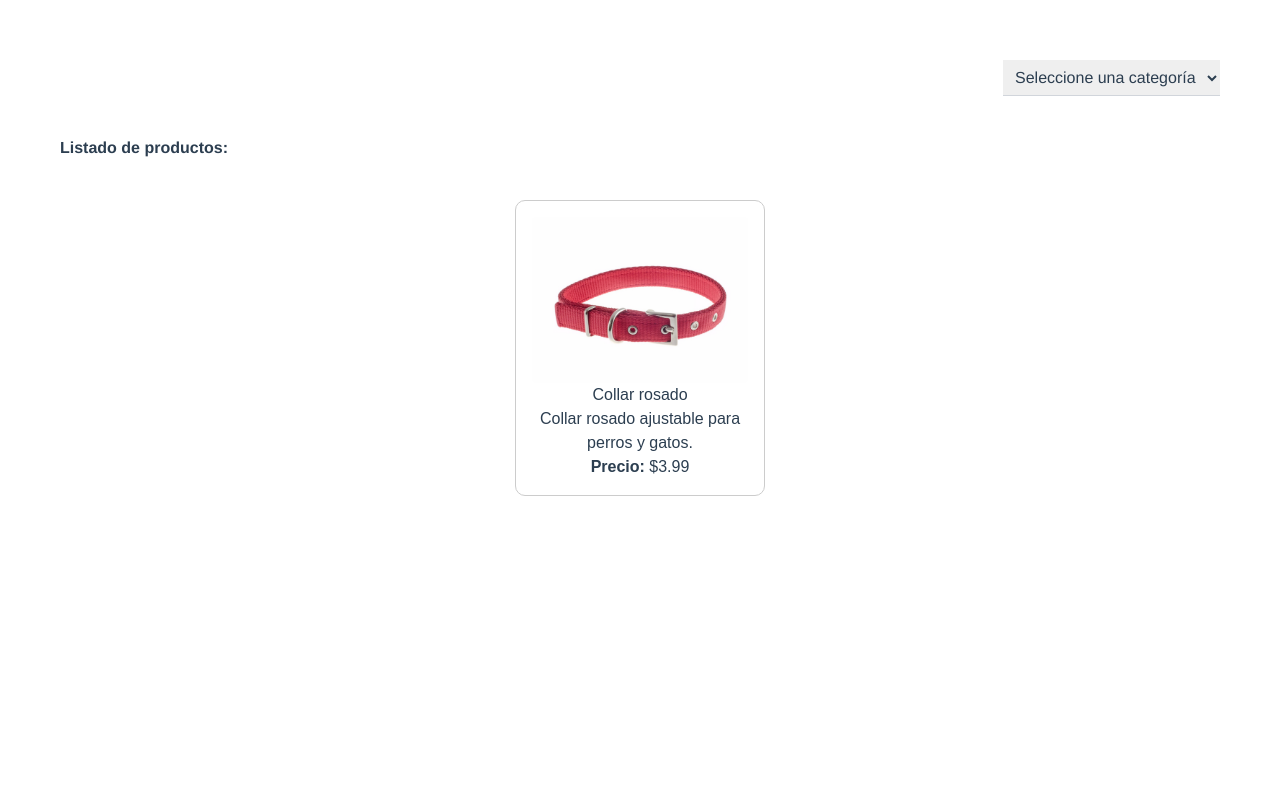
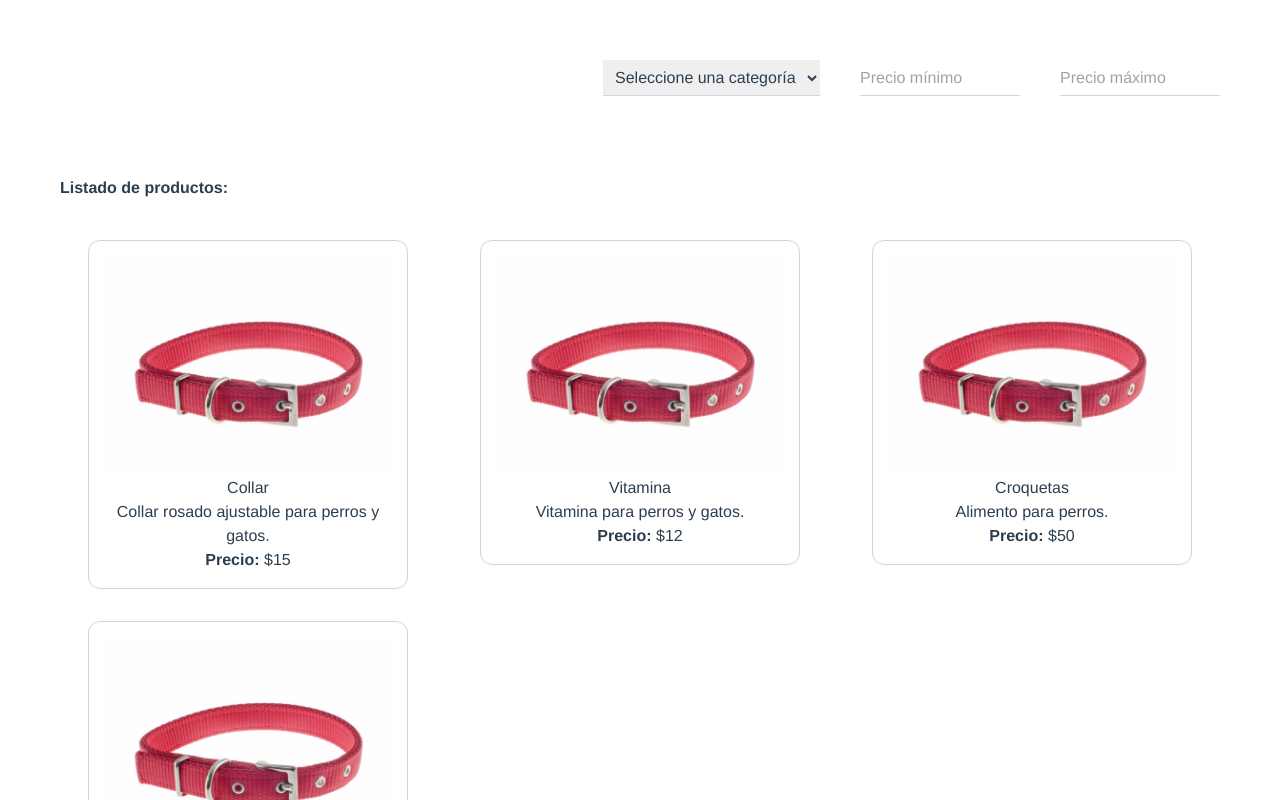
Before and after one commit to vdelianny/pet-shop, a Vue app: page / in a window 1280 px wide. Shown: the top 800 px of the page. Built offline with nearby package versions, Linux system fonts and the light colour scheme.

Commit message:
propiedades computadas y observadores

```diff
--- a/src/components/CategoryFilter.vue
+++ b/src/components/CategoryFilter.vue
@@ -3,7 +3,6 @@
     <select
       v-model="category"
       class="p-2 border-b border-gray-300 outline-none"
-      @change="emit('update:modelValue', $event.target.value)"
     >
       <option disabled value="">Seleccione una categoría</option>
       <option
@@ -18,12 +17,18 @@
 </template>
 
 <script setup>
-import { ref, defineProps, defineEmits } from "vue"
+import { computed, defineProps, defineEmits } from "vue"
 
-defineProps({
-  categories: Array,
+const props = defineProps({
+  modelValue: String,
+  categories: Array
 })
-const emit = defineEmits(["update"])
+const emit = defineEmits(["update:modelValue"])
 
-const category = ref("")
+const category = computed({
+  get: () => props.modelValue,
+  set: (val) => {
+    emit('update:modelValue', val)
+  }
+})
 </script>
--- a/src/components/ProductCard.vue
+++ b/src/components/ProductCard.vue
@@ -1,31 +1,18 @@
 <template>
-  <div class="card">
-    <img :src="imageUrl" :alt="title" class="product-image" />
-    <h3>{{ title }}</h3>
-    <p>{{ description }}</p>
-    <p><strong>Precio: </strong>${{ price }}</p>
+  <div class="border border-gray-300 rounded-xl text-center m-auto w-80 p-4">
+    <img :src="imageUrl" :alt="data.title" class="w-full" />
+    <h3>{{ data.title }}</h3>
+    <p>{{ data.description }}</p>
+    <p><strong>Precio: </strong>${{ data.price }}</p>
   </div>
 </template>
 
 <script setup>
 const imageUrl = "../products/collar.jpg"
-const title = "Collar rosado"
-const description = "Collar rosado ajustable para perros y gatos."
-const price = 3.99
+
+import { defineProps } from "vue"
+
+defineProps({
+  data: Object
+})
 </script>
-
-<style scoped>
-.card {
-  border: 1px solid #ccc;
-  padding: 1rem;
-  border-radius: 10px;
-  max-width: 250px;
-  text-align: center;
-  font-family: sans-serif;
-  margin: auto;
-}
-.product-image {
-  width: 100%;
-  border-radius: 5px;
-}
-</style>
--- a/src/views/ProductList.vue
+++ b/src/views/ProductList.vue
@@ -1,22 +1,112 @@
 <template>
-  <CategoryFilter :categories="categories" v-model="category" />
-  <h2 class="my-10 text-start font-semibold">
+  <div class="flex gap-10 justify-end">
+    <CategoryFilter :categories="categories" v-model="category" />
+    <input
+      placeholder="Precio mínimo"
+      type="number"
+      v-model="filters.minPrice"
+      class="w-40 outline-none border-b border-gray-300"
+    />
+    <input
+      placeholder="Precio máximo"
+      type="number"
+      v-model="filters.maxPrice"
+      class="w-40 outline-none border-b border-gray-300"
+    />
+  </div>
+  <h2 class="mt-20 text-start font-semibold">
     Listado de productos: {{ category }}
   </h2>
-  <div>
-    <ProductCard />
+  <div class="mt-10 grid grid-cols-3 gap-x-4 gap-y-8">
+    <div v-for="product in productsFiltered" :key="product.id">
+      <ProductCard :data="product" />
+    </div>
   </div>
 </template>
 
 <script setup>
-import { ref } from "vue"
+import { ref, reactive, watch, onMounted } from "vue"
 import ProductCard from "@/components/ProductCard.vue"
 import CategoryFilter from "@/components/CategoryFilter.vue"
 
-const category = ref("")
+let category = ref("")
+let productsFiltered = ref([])
+let filters = reactive({
+  minPrice: null,
+  maxPrice: null,
+})
+
+//DATA
 const categories = ref([
   { text: "Accesorios", value: "Accesorios" },
   { text: "Medicinas", value: "Medicinas" },
   { text: "Alimentos", value: "Alimentos" },
 ])
+const products = [
+  {
+    id: 1,
+    title: "Collar",
+    description: "Collar rosado ajustable para perros y gatos.",
+    category: "Accesorios",
+    price: 15,
+  },
+  {
+    id: 2,
+    title: "Vitamina",
+    description: "Vitamina para perros y gatos.",
+    category: "Medicinas",
+    price: 12,
+  },
+  {
+    id: 3,
+    title: "Croquetas",
+    description: "Alimento para perros.",
+    category: "Alimentos",
+    price: 50,
+  },
+  {
+    id: 4,
+    title: "Cama",
+    description: "Cama para perros pequeños.",
+    category: "Accesorios",
+    price: 230,
+  },
+]
+
+//Watchers and lifecycle
+watch(
+  () => category.value,
+  (newValue) => {
+    productsFiltered.value = products.filter((el) => el.category === newValue)
+
+    //restart price filters
+    filters.minPrice = null
+    filters.maxPrice = null
+  }
+)
+watch(
+  filters,
+  () => {
+    const min = filters.minPrice === "" ? null : filters.minPrice
+    const max = filters.maxPrice === "" ? null : filters.maxPrice
+
+    productsFiltered.value = products.filter((el) => {
+      //category filter
+      const matchesCategory = !category.value || el.category === category.value
+
+      //prices filter
+      const matchesMin = min === null || el.price >= min
+      const matchesMax = max === null || el.price <= max
+
+      //returning matching elements
+      return matchesCategory && matchesMin && matchesMax
+    })
+    //filters validation
+  },
+  { deep: true }
+)
+
+onMounted(() => {
+  productsFiltered.value = products
+})
 </script>
```
